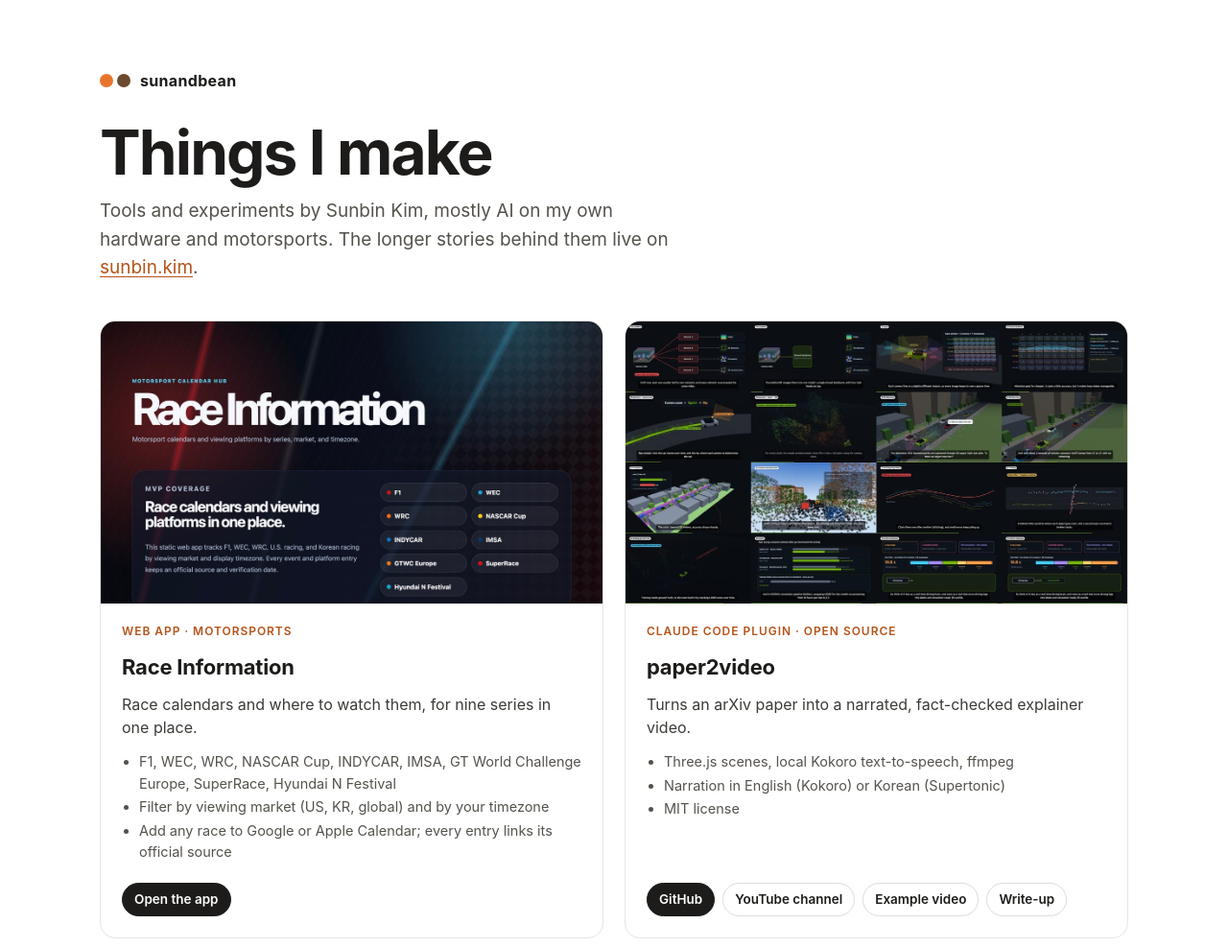
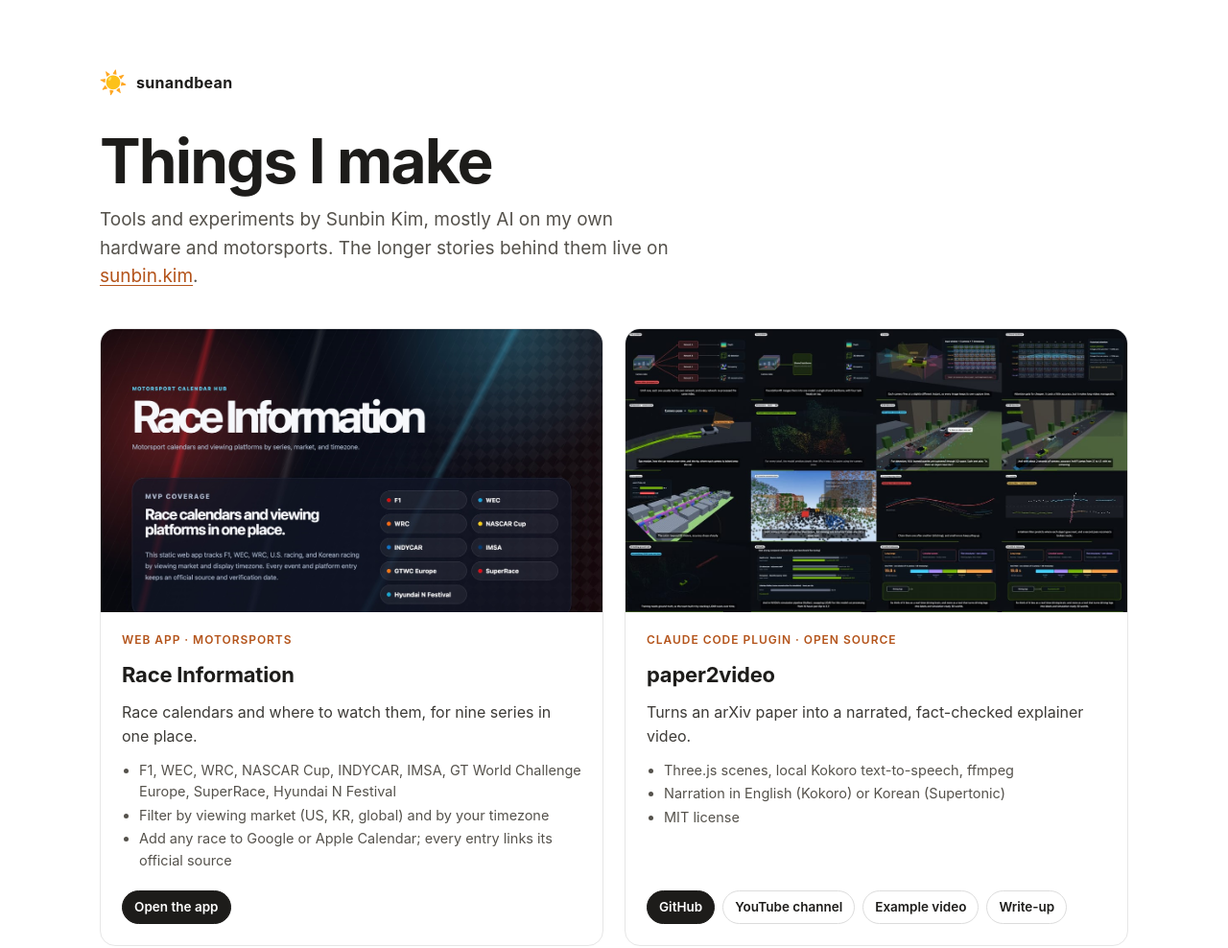
Before and after one commit to SunandBean/sunandbean.github.io, a plain HTML site: page index.html in a window 1280 px wide. Shown: the top 988 px of the page at 96% size. Drawn offline with Linux system fonts and the light colour scheme.

Commit message:
Use the sun as the header logo; bust favicon cache

```diff
--- a/index.html
+++ b/index.html
@@ -3,9 +3,9 @@
 <head>
 <meta charset="utf-8">
 <meta name="viewport" content="width=device-width, initial-scale=1">
-<link rel="icon" href="/favicon.ico" sizes="any">
-<link rel="icon" href="/favicon.svg" type="image/svg+xml">
-<link rel="apple-touch-icon" href="/apple-touch-icon.png">
+<link rel="icon" href="/favicon.ico?v=sun2" sizes="any">
+<link rel="icon" href="/favicon.svg?v=sun2" type="image/svg+xml">
+<link rel="apple-touch-icon" href="/apple-touch-icon.png?v=sun2">
 <title>sunandbean · Things I make</title>
 <meta name="description" content="Projects by Sunbin Kim: tools and experiments, mostly AI on my own hardware and motorsports.">
 <link rel="canonical" href="https://sunandbean.com/">
@@ -22,7 +22,7 @@
 
   header { padding: 72px 0 40px; }
   .mark { display: inline-flex; align-items: center; gap: 10px; font-weight: 700; letter-spacing: .02em; color: #1d1c1a; text-decoration: none; }
-  .dot { width: 14px; height: 14px; border-radius: 50%; background: #e8742c; box-shadow: 18px 0 0 #6b4a2f; margin-right: 18px; }
+  .sun { width: 28px; height: 28px; display: block; }
   h1 { font-size: clamp(40px, 6vw, 64px); line-height: 1.02; letter-spacing: -.03em; margin: 28px 0 14px; color: #1d1c1a; }
   .lede { font-size: 19px; color: #55524c; max-width: 620px; margin: 0; }
   .lede a { color: #b4541b; text-decoration-thickness: 1px; text-underline-offset: 3px; }
@@ -60,7 +60,7 @@
 <body>
 <div class="wrap">
   <header>
-    <a class="mark" href="/"><span class="dot"></span>sunandbean</a>
+    <a class="mark" href="/"><img class="sun" src="/favicon.svg?v=sun2" alt="" width="28" height="28">sunandbean</a>
     <h1>Things I make</h1>
     <p class="lede">Tools and experiments by Sunbin Kim, mostly AI on my own hardware and motorsports. The longer stories behind them live on <a href="https://sunbin.kim">sunbin.kim</a>.</p>
   </header>
```
Also changed, not shown: 404.html (+3 -3 lines).
